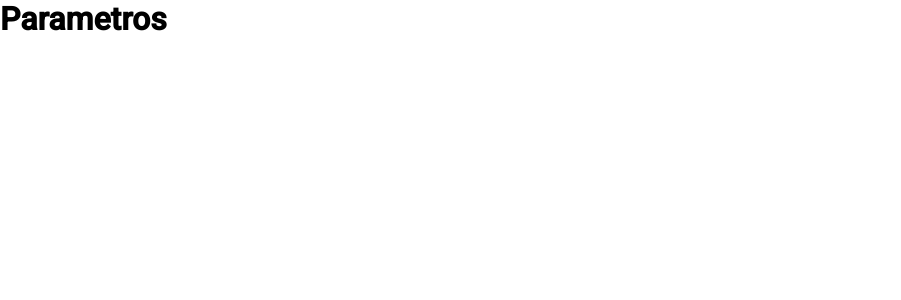
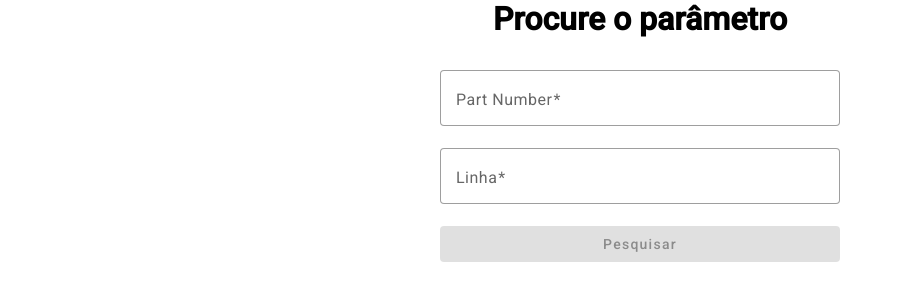
Before and after one commit to RafaelRF99/parametros-frontend, an Angular app: page / in a window 1280 px wide. Shown: the top 300 px of the page, without its empty margins (0-901 px from the left). Built offline with nearby package versions, Linux system fonts and the light colour scheme.

Commit message:
feat: search

```diff
--- a/src/app/app.component.html
+++ b/src/app/app.component.html
@@ -1 +1 @@
-<h1>Parametros</h1>
+<app-search></app-search>
--- a/src/app/app.module.ts
+++ b/src/app/app.module.ts
@@ -2,6 +2,8 @@ import { NgModule } from '@angular/core';
 import { BrowserModule } from '@angular/platform-browser';
 
 import { MatTableModule } from '@angular/material/table';
+import { MatInputModule } from '@angular/material/input';
+import { MatButtonModule } from '@angular/material/button';
 
 import { ReactiveFormsModule } from '@angular/forms';
 
@@ -11,6 +13,7 @@ import { BrowserAnimationsModule } from '@angular/platform-browser/animations';
 import { ParametroComponent } from './components/parametro/parametro.component';
 import { NanjingComponent } from './components/parametro/nanjing/nanjing.component';
 import { YangGuanComponent } from './components/parametro/yang-guan/yang-guan.component';
+import { SearchComponent } from './components/search/search.component';
 
 @NgModule({
   declarations: [
@@ -18,6 +21,7 @@ import { YangGuanComponent } from './components/parametro/yang-guan/yang-guan.co
     ParametroComponent,
     NanjingComponent,
     YangGuanComponent,
+    SearchComponent,
   ],
   imports: [
     BrowserModule,
@@ -25,6 +29,8 @@ import { YangGuanComponent } from './components/parametro/yang-guan/yang-guan.co
     BrowserAnimationsModule,
     ReactiveFormsModule,
     MatTableModule,
+    MatInputModule,
+    MatButtonModule,
   ],
   providers: [],
   bootstrap: [AppComponent],
--- /dev/null
+++ b/src/app/components/search/search.component.html
@@ -0,0 +1,14 @@
+<div class="container">
+    <h1>Procure o parâmetro</h1>
+    <form class="form" [formGroup]="form">
+        <mat-form-field appearance="outline">
+            <mat-label>Part Number</mat-label>
+            <input matInput placeholder="275121101" formControlName="partNumber">
+        </mat-form-field>
+        <mat-form-field appearance="outline">
+            <mat-label>Linha</mat-label>
+            <input matInput placeholder="1" formControlName="line">
+        </mat-form-field>
+        <button mat-raised-button color="primary" [disabled]="!this.form.valid" (click)="onSubmit()">Pesquisar</button>
+    </form>
+</div>
--- /dev/null
+++ b/src/app/components/search/search.component.scss
@@ -0,0 +1,38 @@
+.container {
+    width: 100%;
+
+    display: flex;
+    flex-direction: column;
+    align-items: center;
+    justify-content: center;
+
+    .form {
+        width: 100%;
+        padding: 0 3rem;
+
+        display: flex;
+        flex-direction: column;
+        align-items: center;
+
+        margin: 2rem 0;
+
+        button {
+            max-width: 400px;
+            width: 100%;
+        }
+
+        mat-form-field {
+            max-width: 400px;
+            width: 100%;
+        }
+
+    }
+}
+
+@media (max-width: 500px) {
+    .container {
+        .form {
+            padding: 0 1.5rem;
+        }
+    }
+}
--- /dev/null
+++ b/src/app/components/search/search.component.ts
@@ -0,0 +1,25 @@
+import { Component } from '@angular/core';
+import { FormBuilder, FormGroup, Validators } from '@angular/forms';
+
+@Component({
+  selector: 'app-search',
+  templateUrl: './search.component.html',
+  styleUrls: ['./search.component.scss'],
+})
+export class SearchComponent {
+  form!: FormGroup;
+
+  constructor(private formBuilder: FormBuilder) {
+    this.form = this.formBuilder.group({
+      partNumber: [null, Validators.required],
+      line: [null, Validators.required],
+    });
+  }
+
+  onSubmit() {
+    const { partNumber, line } = this.form.value;
+    if (this.form.valid) {
+      console.log('Feito', partNumber, line);
+    }
+  }
+}
```
Also changed, not shown: 1 other file (tests, documents, lock files or other folders).
